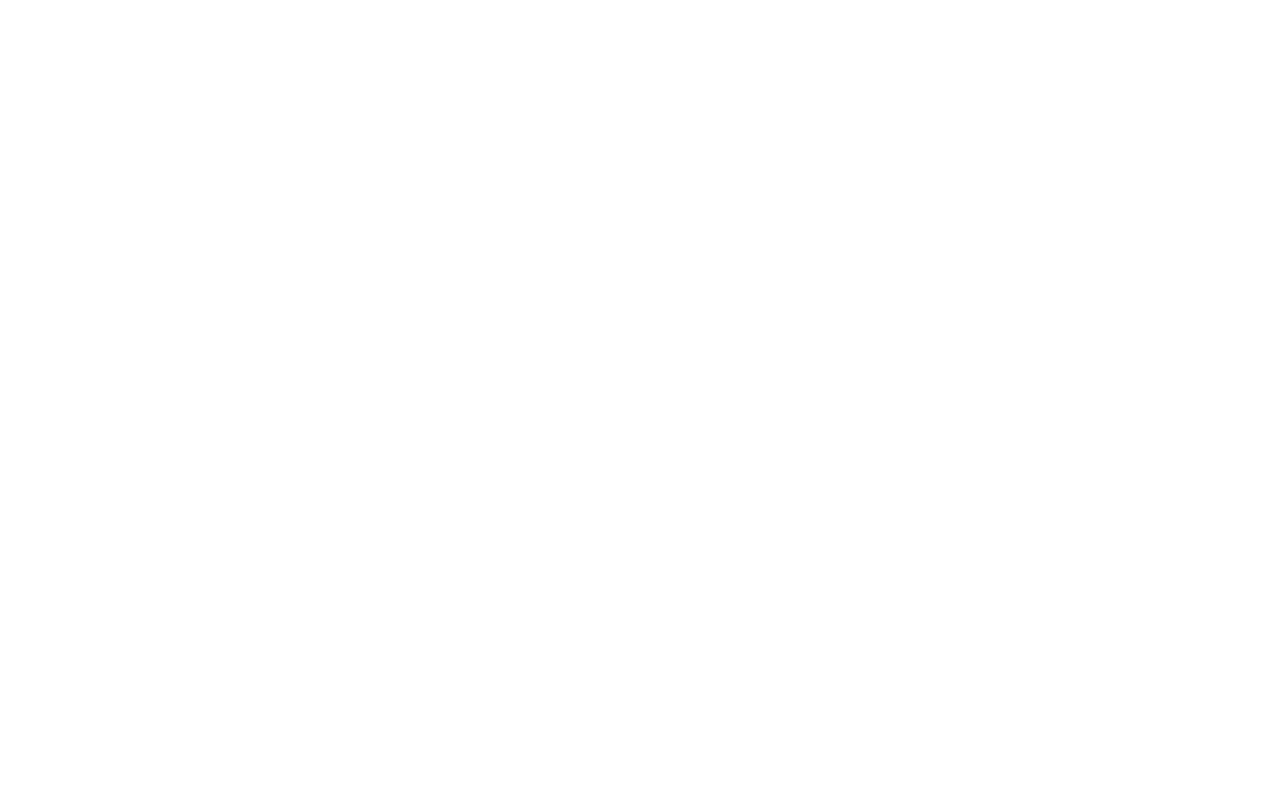
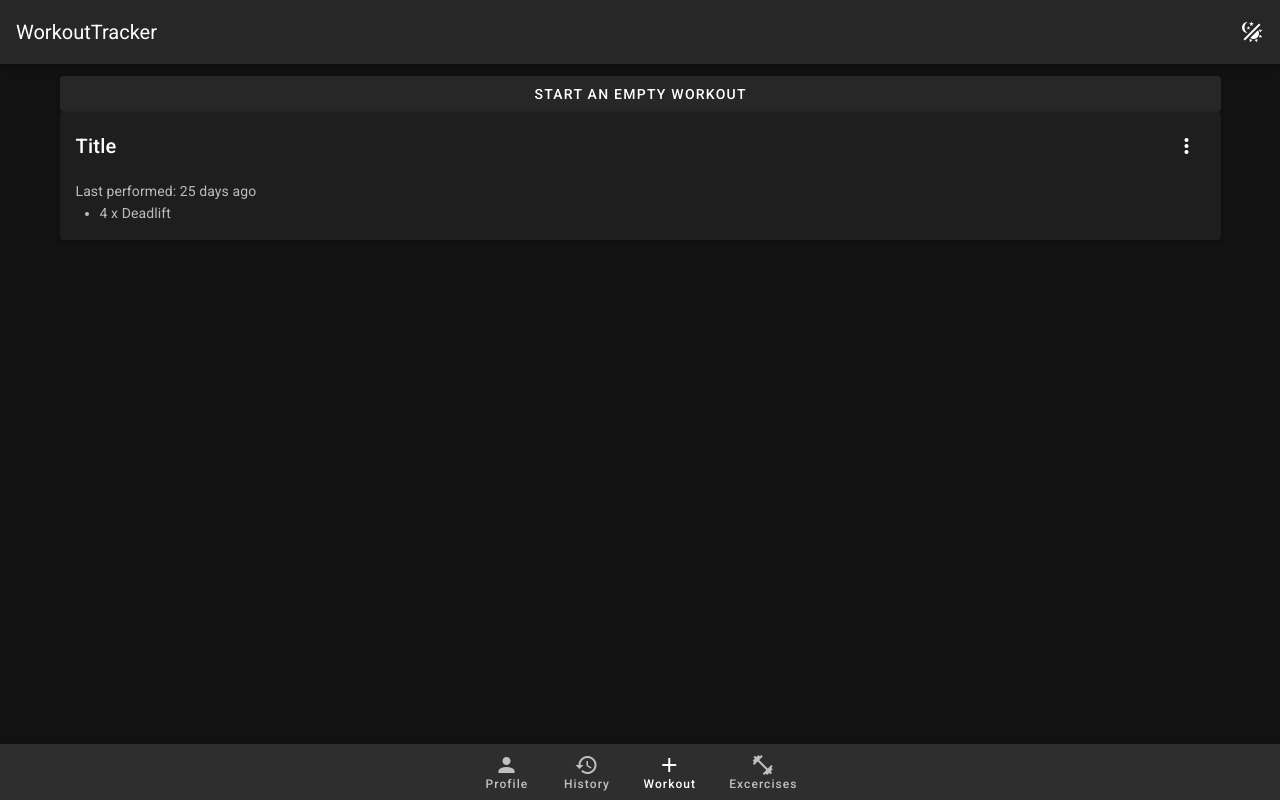
Before and after one commit to 2kapko1/workout-tracker, a Nuxt app: page /workout in a window 1280 px wide. Before the commit this address had no page. Built offline with nearby package versions, Linux system fonts and the light colour scheme.

Commit message:
added layout and started making workout page

```diff
--- /dev/null
+++ b/layouts/default.vue
@@ -0,0 +1,41 @@
+<template>
+  <v-app>
+    <v-app-bar app>
+      <v-app-bar-title>WorkoutTracker</v-app-bar-title>
+      <v-spacer/>
+      <v-btn icon @click="$vuetify.theme.dark = !$vuetify.theme.dark"><v-icon>mdi-theme-light-dark</v-icon></v-btn>
+    </v-app-bar>
+    <v-main app>
+      <nuxt/>
+    </v-main>
+
+    <v-bottom-navigation>
+      <v-btn value="recent">
+        <span>Profile</span>
+        <v-icon>mdi-account</v-icon>
+      </v-btn>
+
+      <v-btn value="recent">
+        <span>History</span>
+        <v-icon>mdi-history</v-icon>
+      </v-btn>
+
+      <v-btn to="workout">
+        <span>Workout</span>
+        <v-icon>mdi-plus</v-icon>
+      </v-btn>
+
+      <v-btn value="nearby">
+        <span>Excercises</span>
+        <v-icon>mdi-dumbbell</v-icon>
+      </v-btn>
+    </v-bottom-navigation>
+
+  </v-app>
+</template>
+
+<script>
+export default {
+  name: "DefaultLayout"
+}
+</script>
--- a/nuxt.config.js
+++ b/nuxt.config.js
@@ -9,23 +9,21 @@
   head: {
     title: 'workout-tracker',
     meta: [
-      { charset: 'utf-8' },
-      { name: 'viewport', content: 'width=device-width, initial-scale=1' },
-      { hid: 'description', name: 'description', content: '' },
-      { name: 'format-detection', content: 'telephone=no' }
+      {charset: 'utf-8'},
+      {name: 'viewport', content: 'width=device-width, initial-scale=1'},
+      {hid: 'description', name: 'description', content: ''},
+      {name: 'format-detection', content: 'telephone=no'}
     ],
     link: [
-      { rel: 'icon', type: 'image/x-icon', href: '/favicon.ico' }
+      {rel: 'icon', type: 'image/x-icon', href: '/favicon.ico'}
     ]
   },
 
   // Global CSS: https://go.nuxtjs.dev/config-css
-  css: [
-  ],
+  css: [],
 
   // Plugins to run before rendering page: https://go.nuxtjs.dev/config-plugins
-  plugins: [
-  ],
+  plugins: [],
 
   // Auto import components: https://go.nuxtjs.dev/config-components
   components: true,
@@ -42,7 +40,11 @@
     '@nuxtjs/axios',
     // https://go.nuxtjs.dev/pwa
     '@nuxtjs/pwa',
+    '@nuxtjs/vuetify',
   ],
+  vuetify: {
+    theme: {dark: true},
+  },
 
   // Axios module configuration: https://go.nuxtjs.dev/config-axios
   axios: {
@@ -58,6 +60,5 @@
   },
 
   // Build Configuration: https://go.nuxtjs.dev/config-build
-  build: {
-  }
+  build: {}
 }
--- a/package.json
+++ b/package.json
@@ -22,6 +22,7 @@
   "devDependencies": {
     "@nuxt/types": "^2.15.8",
     "@nuxt/typescript-build": "^2.1.0",
+    "@nuxtjs/vuetify": "^1.12.3",
     "@vue/test-utils": "^1.3.0",
     "babel-core": "7.0.0-bridge.0",
     "babel-jest": "^27.4.4",
--- /dev/null
+++ b/pages/workout/index.vue
@@ -0,0 +1,26 @@
+<template>
+  <v-container>
+    <v-btn block primary>start an empty workout</v-btn>
+    <v-card>
+      <v-card-title>Title<v-spacer/><v-btn icon><v-icon>mdi-dots-vertical</v-icon></v-btn></v-card-title>
+      <v-card-text>
+      Last performed: 25 days ago
+        <ul>
+          <li>
+            4 x Deadlift
+
+          </li>
+        </ul>
+
+      </v-card-text>
+    </v-card>
+
+  </v-container>
+</template>
+
+<script>
+export default {
+  name: "WorkoutIndex",
+
+}
+</script>
```
Also changed, not shown: 1 other file (tests, documents, lock files or other folders).
